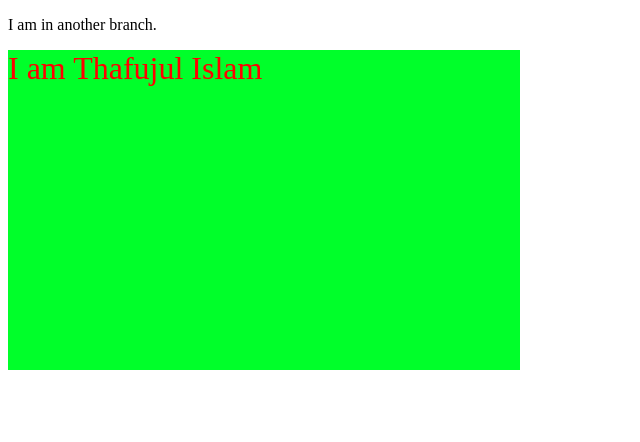
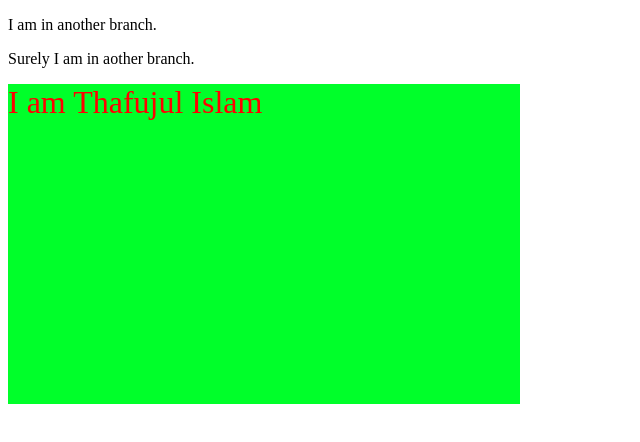
Before and after one commit to Thafujul500/Full-Responsive-Website, a plain HTML site: page index.html in a window 1280 px wide. Shown: the whole page, without its empty margins (0-640 px from the left). Drawn offline with Linux system fonts and the light colour scheme.

Commit message:
Another branch repeated

```diff
--- a/index.html
+++ b/index.html
@@ -17,6 +17,7 @@
 </head>
 <body>
     <p>I am in another branch.</p>
+    <p>Surely I am in aother branch.</p>
 
 
     <div class="box">
```
